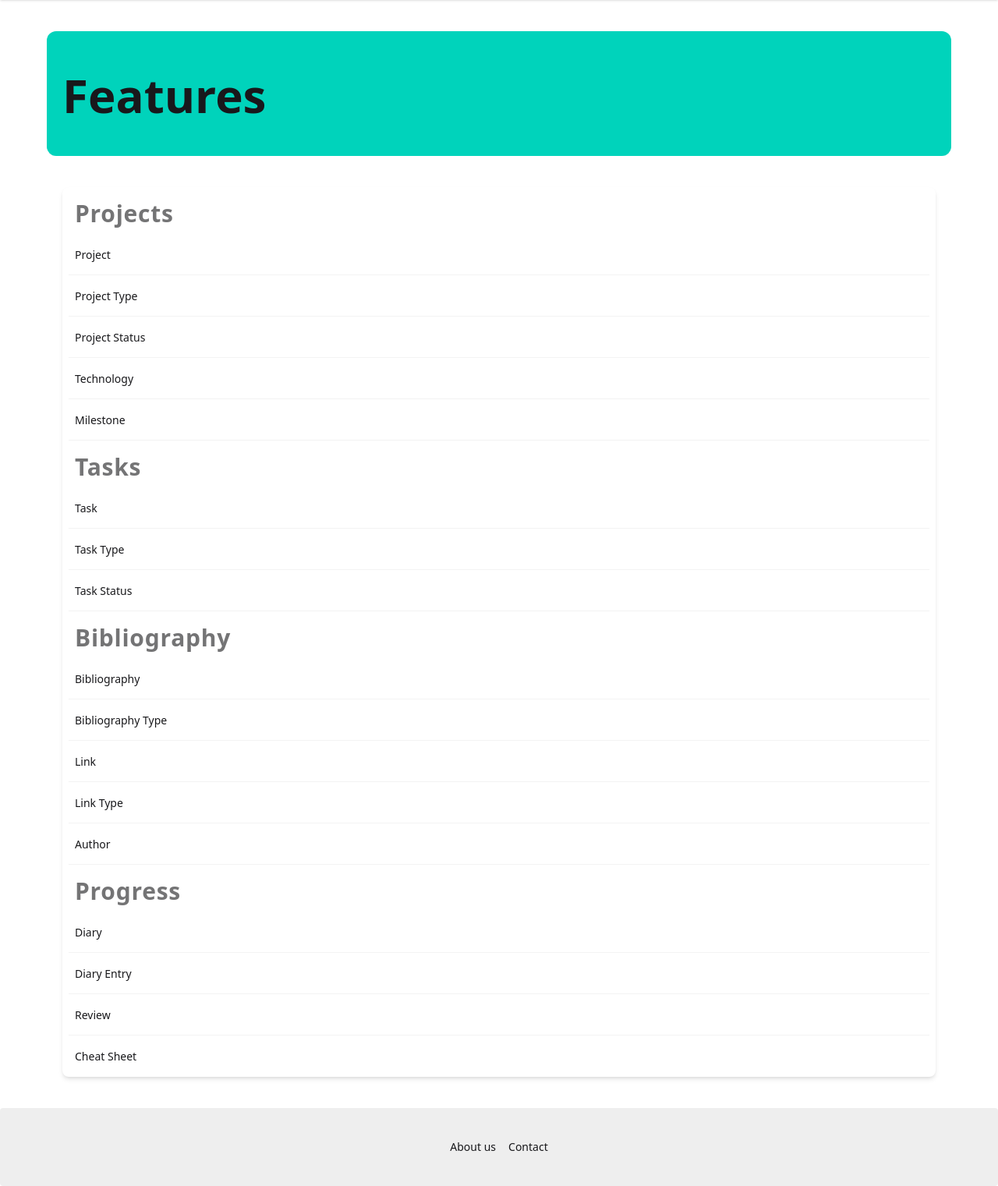
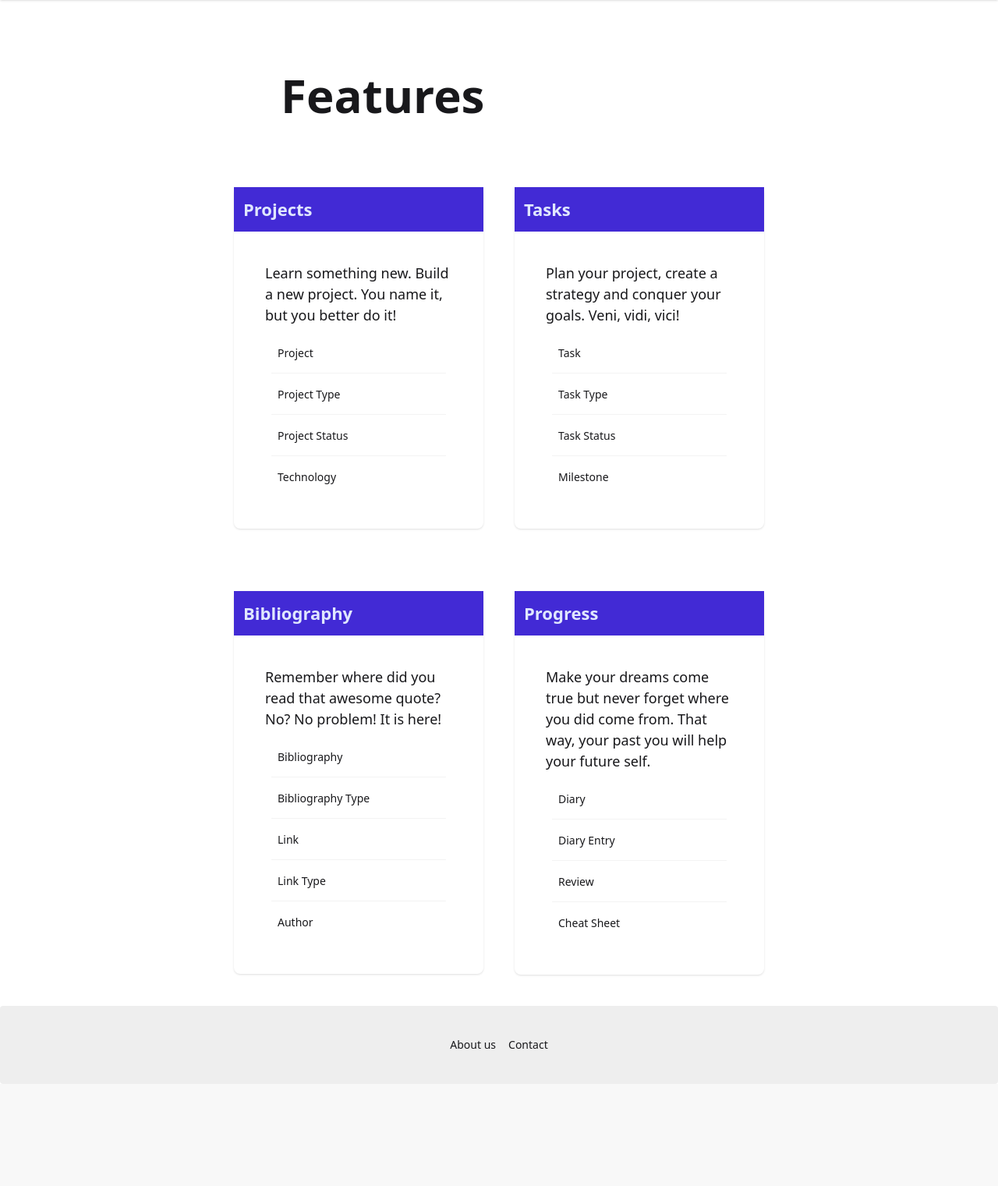
Before and after one commit to UnMolDeQuimica/learou, a Django app: page /features/ in a window 1280 px wide. Shown: the part 64-1585 px from the top of the page at 78% size. After the commit the page ends 1409 px from the top, so only its background shows below. Run offline with Django 5.2, Linux system fonts and the light colour scheme; style sheets or scripts are compiled from the project's sources.

Commit message:
feat: Improved features page

```diff
--- a/learou/templates/features.html
+++ b/learou/templates/features.html
@@ -1,34 +1,67 @@
 {% extends "base.html" %} {% block content %} {% load i18n %}
-<div class="bg-accent mx-5 md:mx-15 p-5 pt-10 pb-10 rounded-xl">
+<div class="mx-5 md:mx-25 lg:mx-35 xl:mx-85">
+
+
+  <div class="bg-base  p-5 pt-10 pb-10 rounded-xl">
       <div class="flex-col pt-3">
-      <div>
-        <h1 class="text-6xl font-bold mb-2">{% trans "Features" %}</h1>
+          <h2 class="text-6xl font-bold mb-2 text-base-content">{% trans "Features" %}</h1>
       </div>
   </div>
-</div>
-<div class="flex-col mx-5 md:mx-15 p-5 pt-10 pb-10 ">
- <ul class="list bg-base-100 rounded-box shadow-md">
-   <li class="p-4 pb-2 text-3xl font-bold opacity-60 tracking-wide">Projects</li>
+
+  <div class="flex flex-col 2xl:flex-row items-stretch justify-center">
+    <div class="flex flex-col h-full md:flex-row items-stretch justify-center">
+      <div class="card min-w-80 h-full card-xl shadow-sm m-10 mx-5">
+          <h3 class="card-title bg-primary text-primary-content p-3">{% trans "Projects" %}</h3>
+        <div class="card-body">
+          <p>{% trans "Learn something new. Build a new project. You name it, but you better do it!" %}</p>
+          <ul class="list">
             <li class="list-row"><a href="/api/project/">{% trans "Project" %}</a></li>
             <li class="list-row"><a href="/api/project_type/">{% trans "Project Type" %}</a></li>
             <li class="list-row"><a href="/api/project_status/">{% trans "Project Status" %}</a></li>
             <li class="list-row"><a href="/api/technology/">{% trans "Technology" %}</a></li>
-     <li class="list-row"><a href="/api/milestone/">{% trans "Milestone" %}</a></li>
-   <li class="p-4 pb-2 text-3xl font-bold opacity-60 tracking-wide">Tasks</li>
+          </ul>
+        </div>
+      </div>
+      <div class="card min-w-80 h-full card-xl shadow-sm m-10 mx-5">
+          <h3 class="card-title bg-primary text-primary-content p-3">{% trans "Tasks" %}</h3>
+        <div class="card-body">
+          <p>{% trans "Plan your project, create a strategy and conquer your goals. Veni, vidi, vici!" %}</p>
+          <ul class="list">
             <li class="list-row"><a href="/api/task/">{% trans "Task" %}</a></li>
             <li class="list-row"><a href="/api/task_type/">{% trans "Task Type" %}</a></li>
             <li class="list-row"><a href="/api/task_status/">{% trans "Task Status" %}</a></li>
-   <li class="p-4 pb-2 text-3xl font-bold opacity-60 tracking-wide">Bibliography</li>
+            <li class="list-row"><a href="/api/milestone/">{% trans "Milestone" %}</a></li>
+          </ul>
+        </div>
+      </div>
+    </div>
+    <div class="flex flex-col md:flex-row h-full items-stretch justify-center">
+      <div class="card min-w-80 card-xl h-full shadow-sm m-10 mx-5">
+          <h3 class="card-title bg-primary text-primary-content p-3">{% trans "Bibliography" %}</h3>
+        <div class="card-body">
+          <p>{% trans "Remember where did you read that awesome quote? No? No problem! It is here!" %}</p>
+          <ul class="list">
             <li class="list-row"><a href="/api/bibliography/">{% trans "Bibliography" %}</a></li>
             <li class="list-row"><a href="/api/bibliography_type/">{% trans "Bibliography Type" %}</a></li>
             <li class="list-row"><a href="/api/link/">{% trans "Link" %}</a></li>
             <li class="list-row"><a href="/api/link_type/">{% trans "Link Type" %}</a></li>
             <li class="list-row"><a href="/api/author/">{% trans "Author" %}</a></li>
-   <li class="p-4 pb-2 text-3xl font-bold opacity-60 tracking-wide">Progress</li>
+          </ul>
+        </div>
+      </div>
+      <div class="card min-w-80 card-xl h-full shadow-sm m-10 mx-5">
+          <h3 class="card-title bg-primary text-primary-content p-3">{% trans "Progress" %}</h3>
+        <div class="card-body">
+          <p>{% trans "Make your dreams come true but never forget where you did come from. That way, your past you will help your future self." %}</p>
+          <ul class="list">
             <li class="list-row"><a href="/api/diary/">{% trans "Diary" %}</a></li>
             <li class="list-row"><a href="/api/diary_entry/">{% trans "Diary Entry" %}</a></li>
             <li class="list-row"><a href="/api/review/">{% trans "Review" %}</a></li>
             <li class="list-row"><a href="/api/cheatsheet/">{% trans "Cheat Sheet" %}</a></li>
           </ul>
         </div>
+      </div>
+    </div>
+  </div>
+</div>
 {% endblock content %}
```
Lines whose indentation alone changed are shown as unchanged.
